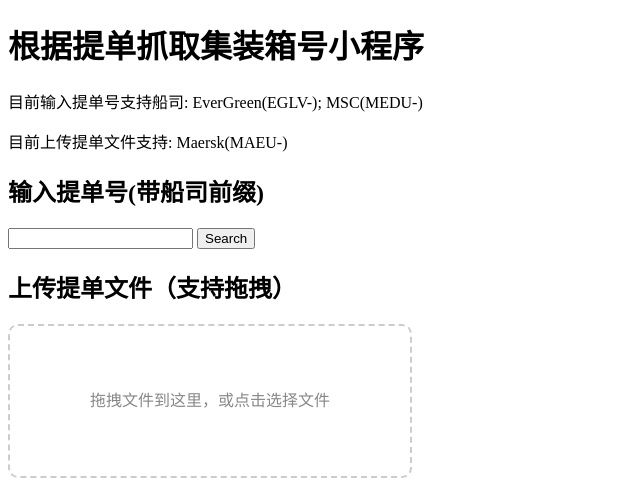
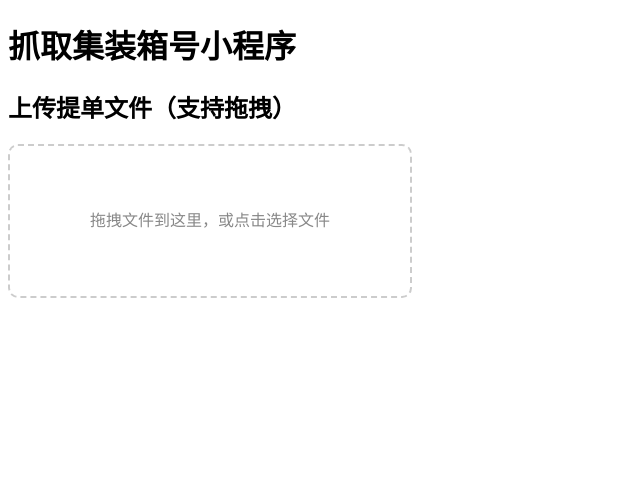
Before and after one commit to hongmiao-wu/BL_Tracker, a Flask app: page / in a window 1280 px wide. Shown: the top 495 px of the page, without its empty margins (0-640 px from the left). Run offline with Flask 3, Linux system fonts and the light colour scheme.

Commit message:
Update index.html

```diff
--- a/templates/index.html
+++ b/templates/index.html
@@ -31,16 +31,7 @@
     </style>
 </head>
 <body>
-    <h1>根据提单抓取集装箱号小程序</h1>
-    <p>目前输入提单号支持船司: EverGreen(EGLV-); MSC(MEDU-) </p>
-    <p>目前上传提单文件支持: Maersk(MAEU-) </p>
-
-    <!-- 输入提单号表单 -->
-    <h2>输入提单号(带船司前缀)</h2>
-    <form method="POST">
-        <input type="text" id="bl_number" name="bl_number" required>
-        <button type="submit">Search</button>
-    </form>
+    <h1>抓取集装箱号小程序</h1>
 
     <!-- 拖拽上传表单 -->
     <h2>上传提单文件（支持拖拽）</h2>
```
